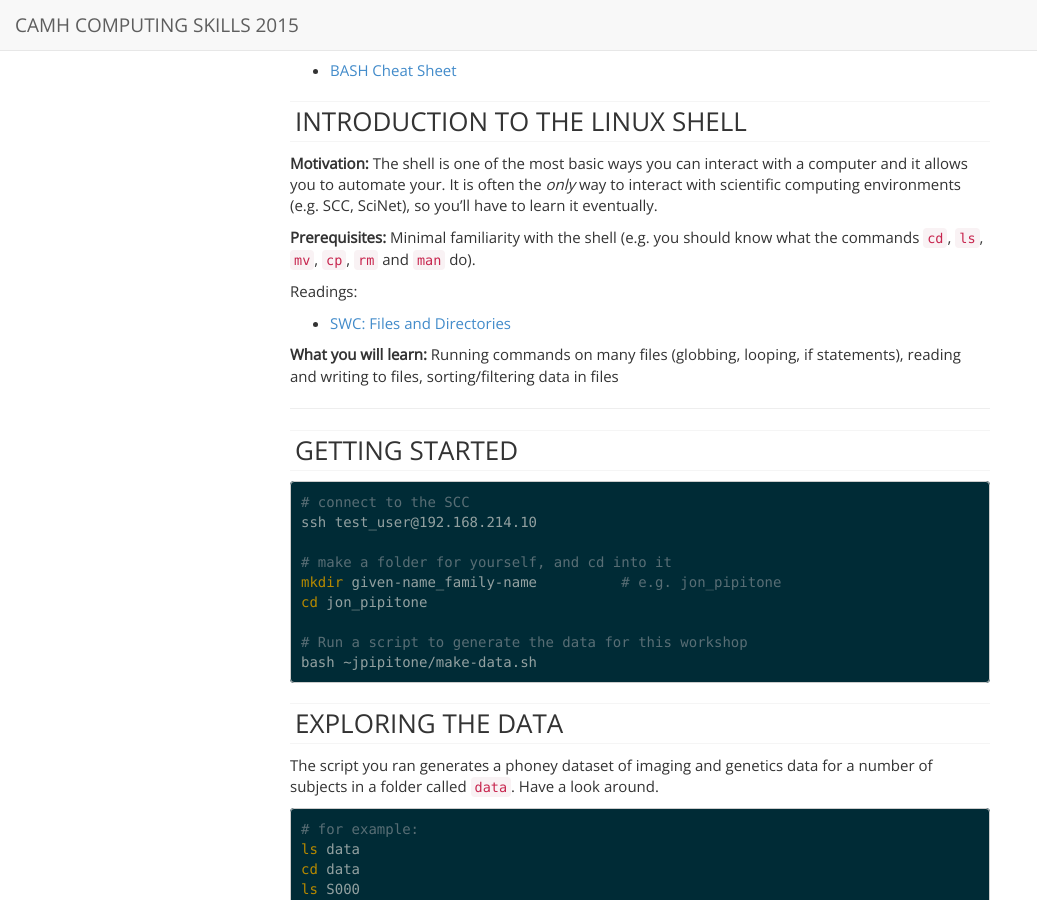
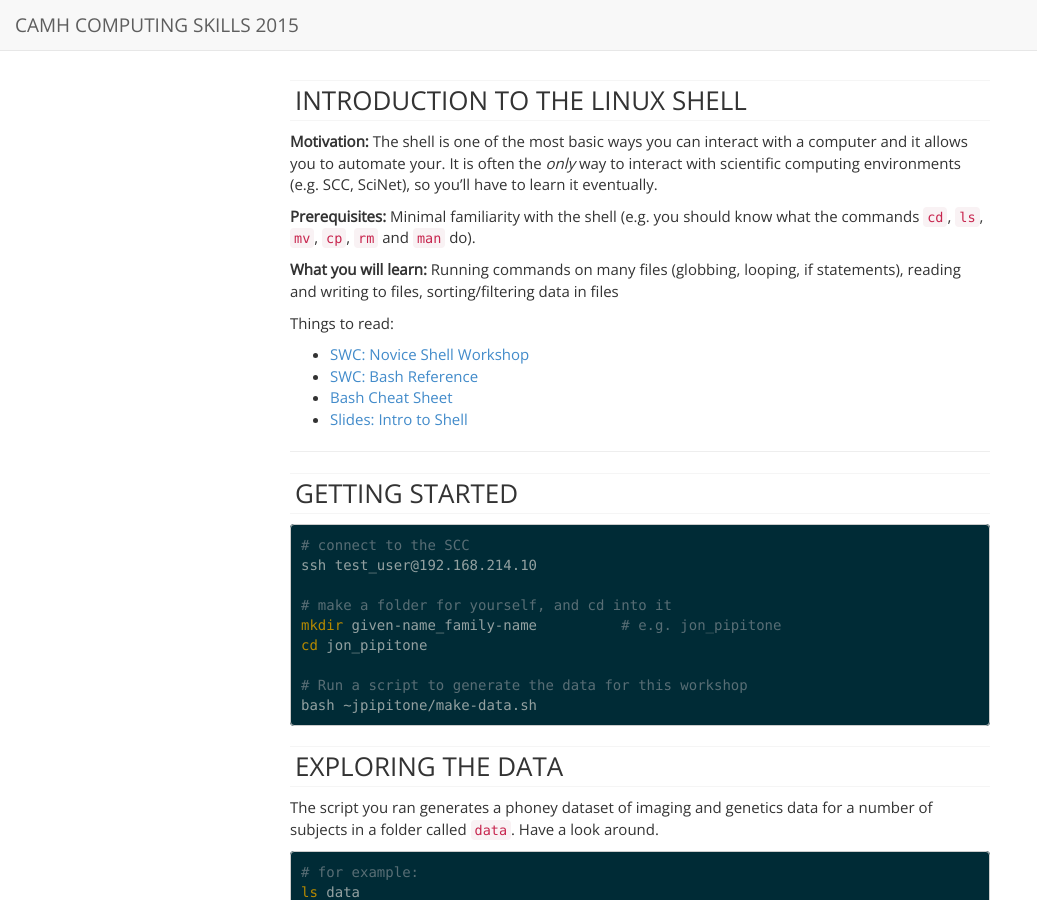
Before and after one commit to TIGRLab/computing-skills-march-2015, a Jekyll site: the page built from shell-intro.html, in a window 1280 px wide and 900 px high. Shown: the whole window, without its empty margins (0-1037 px from the left). Built offline with Jekyll 4.4.1, drawn with Linux system fonts in a browser that asks for light colours; nearby versions of some CDN libraries; Markdown is read by kramdown in place of the engine named in the settings.

```diff
--- a/_includes/shell-intro.md
+++ b/_includes/shell-intro.md
@@ -8,12 +8,16 @@ have to learn it eventually.
 **Prerequisites:** Minimal familiarity with the shell (e.g. you should know
 what the commands `cd`, `ls`, `mv`, `cp`, `rm` and `man` do).
 
-Readings:
-
- - [SWC: Files and Directories](http://swcarpentry.github.io/shell-novice/01-filedir.html)
 
 **What you will learn:** Running commands on many files (globbing, looping, if
 statements), reading and writing to files, sorting/filtering data in files
+
+Things to read:
+
+- [SWC: Novice Shell Workshop](http://swcarpentry.github.io/shell-novice)
+- [SWC: Bash Reference](http://swcarpentry.github.io/shell-novice/reference.html)
+- [Bash Cheat Sheet](http://pipitone.github.io/computing-skills/bash-cheat-sheet)
+- [Slides: Intro to Shell](https://docs.google.com/presentation/d/1HawszQmhH4c2YCoOmFWgOlWpxw0-O8LVO6mPtneG7cI/edit?usp=sharing)
 
 --------
 
--- a/javascripts/main.js
+++ /dev/null
@@ -1 +0,0 @@
-console.log('This would be the main JS file.');
--- a/shell-intro.html
+++ b/shell-intro.html
@@ -5,8 +5,6 @@ title: "Introduction to the Shell"
 
 <section class="content">
 
-<ul><li><a href="bash-cheat-sheet">BASH Cheat Sheet</a></li></ul>
-
 {% capture content %}{% include shell-intro.md %}{% endcapture %}
 {{ content | markdownify }}
 
```
Also changed, not shown: files/index.md (deleted, +0 -14 lines), javascripts/scale.fix.js (deleted, +0 -17 lines), schedule.md (deleted, +0 -14 lines).
